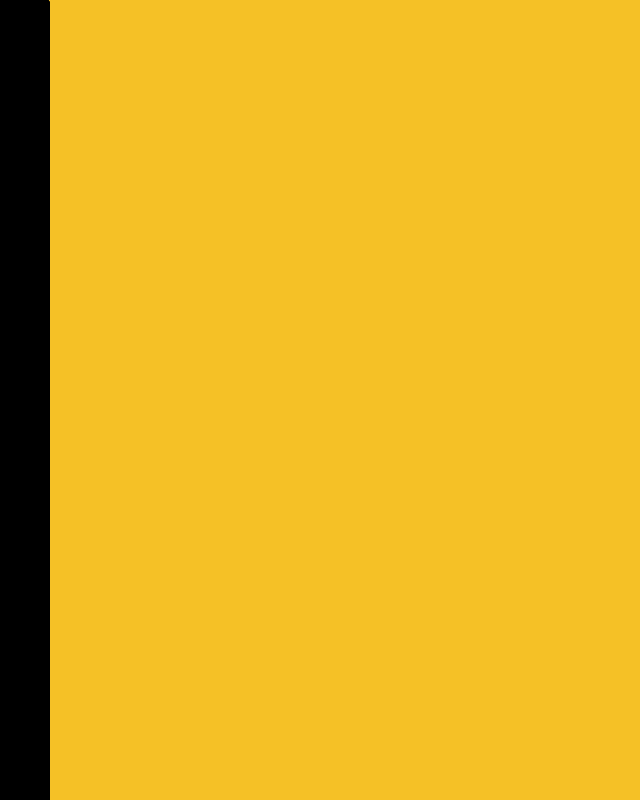
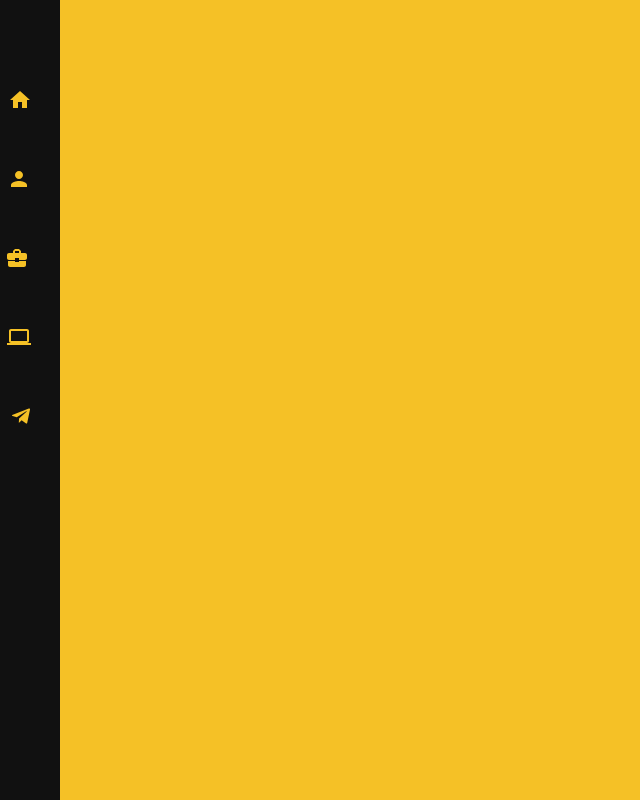
Before and after one commit to ettienekorayyi/portfolio_v2, a React (Create React App) app: page / in a window 1280 px wide. Shown: the top 800 px of the page, without its empty margins (0-640 px from the left). Built offline with nearby package versions, Linux system fonts and the light colour scheme.

Commit message:
Added side navigation bar

```diff
--- a/package.json
+++ b/package.json
@@ -5,6 +5,7 @@
   "dependencies": {
     "@emotion/react": "^11.8.1",
     "@emotion/styled": "^11.8.1",
+    "@mui/icons-material": "^5.5.0",
     "@mui/material": "^5.5.0",
     "@testing-library/jest-dom": "^5.16.2",
     "@testing-library/react": "^12.1.3",
--- a/src/components/home/Home.css
+++ b/src/components/home/Home.css
@@ -1,5 +1,5 @@
 .Home {
     background-color: #f5c126;
     /*width: 100vw; This overflows the page*/
-    height: 100rem;
+    height: 100vh; /*100rem*/
   }
--- a/src/components/navigation/HoverSideNav.css
+++ b/src/components/navigation/HoverSideNav.css
@@ -1,36 +1,56 @@
-#HoverSideNav a {
-  position: absolute;
-  top: -1px;
-  left: -150px;
-  transition: 0.3s;
-  padding: 15px;
-  width: 200px;
-  text-decoration: none;
-  font-size: 20px;
-  color: white;
-  border-radius: 0 5px 5px 0;
-  background-color: black;
-  height: 100rem;
+.sidenav {
+  height: 100%;
+  width: 160px;
+  position: fixed;
+  z-index: 1;
+  top: 0;
+  left: -100px;
+  background-color: #111;
+  overflow-x: hidden;
+  padding-top: 50px;
+  transition: 0.45s;
 }
 
-#home {
-    top: 20px;
-    background-color: #04AA6D;
+.sidenav a {
+  margin-top: 1rem;
+  padding: 16px 26px 16px 26px;
+  text-decoration: none;
+  font-size: 27;
+  color: #f5c126;
+  display: block;
 }
 
-#about {
-    top: 80px;
+.sidenav a:hover {
+  color: #f1f1f1;
+  left: 0;
 }
 
-#experience {
-    top: 140px;
+#telegramIcon {
+    position: relative;
+    top: 6px;
+    margin-left: 22px
 }
 
-#projects {
-    top: 200px;
+#projectsIcon {
+  position: relative;
+  top: 6px;
+  margin-left: 17px
 }
 
-#contact {
-    top: 200px;
+#workIcon {
+  position: relative;
+  top: 6px;
+  margin-left: 38px
+}
 
+#homeIcon,
+#personIcon {
+  position: relative;
+  top: 6px;
+  margin-left: 34px
 }
+
+
+.sidenav:hover {
+  left: 0;
+}
--- a/src/components/navigation/HoverSideNav.js
+++ b/src/components/navigation/HoverSideNav.js
@@ -1,13 +1,18 @@
 import './HoverSideNav.css';
+import TelegramIcon from '@mui/icons-material/Telegram';
+import HomeIcon from '@mui/icons-material/Home';
+import PersonIcon from '@mui/icons-material/Person';
+import BusinessCenterIcon from '@mui/icons-material/BusinessCenter';
+import LaptopIcon from '@mui/icons-material/Laptop';
 
 export const HoverSideNav = () => {
     return (
-        <div id="HoverSideNav" className="SideNav">
-            <a href="#" id="home">Home</a>
-            <a href="#" id="about">About</a>
-            <a href="#" id="experience">Experience</a>
-            <a href="#" id="projects">Projects</a>
-            <a href="#" id="contact">Contact</a>
+        <div className="sidenav">
+            <a href="#" id="home">Home <HomeIcon id="homeIcon" /> </a>
+            <a href="#" id="about">About <PersonIcon id="personIcon"/> </a>
+            <a href="#" id="experience">Work <BusinessCenterIcon id="workIcon"/></a>
+            <a href="#" id="projects">Projects <LaptopIcon id="projectsIcon"/></a>
+            <a href="#" id="contact">Contact <TelegramIcon id="telegramIcon" /></a>
         </div>
     );
 }
```
Also changed, not shown: 1 other file (tests, documents, lock files or other folders).
